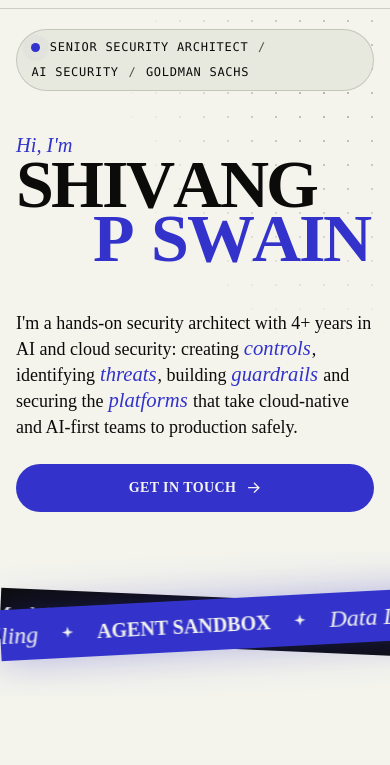
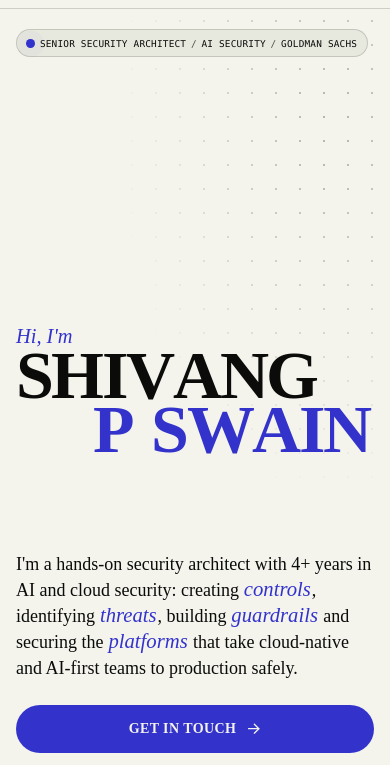
Before and after one commit to shivangswain/shivangswain, an Astro site: page / in a window 390 px wide. Shown: the part 55-820 px from the top of the page. Built offline with nearby package versions, Linux system fonts and the light colour scheme; Astro itself is replaced by a stand-in of ours.

Commit message:
Mobile hero: full screen, centred name, single-line breadcrumb
- On phones the hero fills the first screen again, as a three-row grid:
  breadcrumb at the top, name centred, intro and "Get in touch" at the
  bottom. The bottom padding includes the safe-area inset to stay clear
  of the browser's bottom bar, so the ticker only shows on scroll.
- The breadcrumb pill stays on one line: em-based spacing, and a font
  size that tracks the hero's width (about 9px at 375px), capped at the
  desktop size.

Co-Authored-By: Claude Opus 5.5 <noreply@anthropic.com>

```diff
--- a/src/styles/global.css
+++ b/src/styles/global.css
@@ -1579,15 +1579,42 @@ textarea {
 		--header-h: 4rem;
 	}
 
-	/* A full-height hero leaves dead space on a phone; let it hug its content. */
+	/* The hero fills the first screen: breadcrumb at the top, name centred,
+	 * intro and button at the bottom (padded clear of the browser's bottom
+	 * bar), so the ticker only appears once you scroll. */
 	.hero {
-		min-height: 0;
-		gap: 2.75rem;
-		padding-block: 1.25rem 2.5rem;
+		display: grid;
+		grid-template-rows: 1fr auto 1fr;
+		gap: 1.75rem;
+		min-height: calc(100svh - var(--header-h));
+		padding-block: 1.25rem calc(2.25rem + env(safe-area-inset-bottom, 0px));
+	}
+
+	.hero-meta {
+		align-self: start;
+	}
+
+	.hero-title {
+		align-self: center;
+	}
+
+	.hero-foot {
+		align-self: end;
 	}
 
 	.hero-meta .clock {
 		display: none;
+	}
+
+	/* Breadcrumb on one line: em-based spacing, so the whole pill (~37em long)
+	 * scales with its font size, which tracks the hero's width. */
+	.status {
+		flex-wrap: nowrap;
+		gap: 0.5em;
+		padding: 0.6em 1em;
+		font-size: min(0.75rem, 100cqi / 38);
+		letter-spacing: 0.02em;
+		white-space: nowrap;
 	}
 
 	.hero-actions {
```
